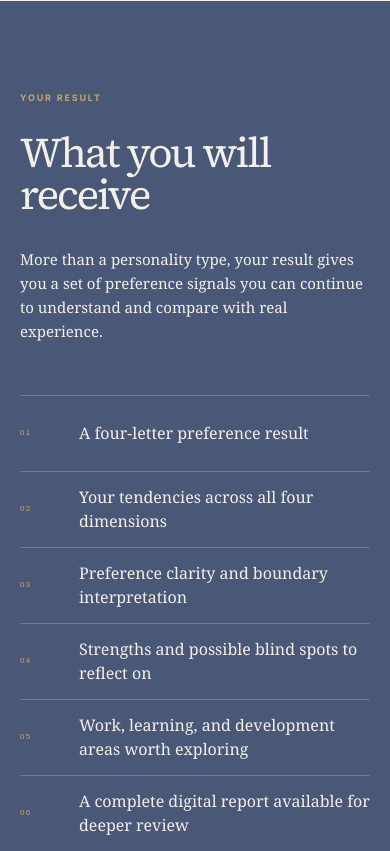
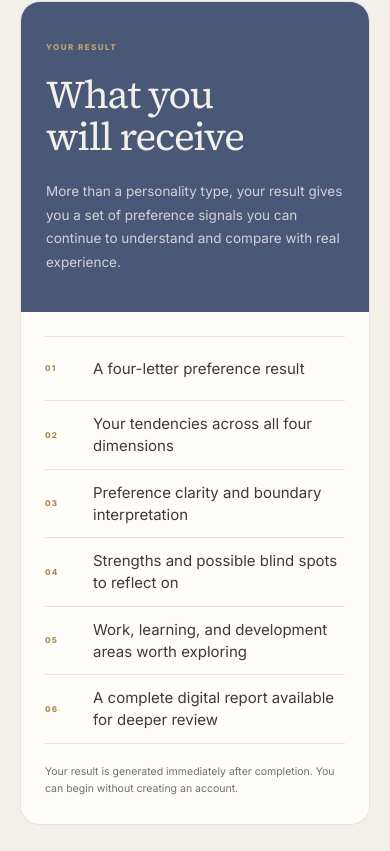
Before and after one commit to sidragon13-cyber/innergeodessa, a Next.js app: page /personality in a window 390 px wide. Shown: the part 2933-3784 px from the top of the page. Built offline with nearby package versions, Linux system fonts and the light colour scheme; no server answers.

Commit message:
style(personality): refine assessment outputs

```diff
--- a/src/components/personality/personality-landing-v1.module.css
+++ b/src/components/personality/personality-landing-v1.module.css
@@ -517,6 +517,143 @@
   display: none;
 }
 
+/* =========================================================
+   What You Will Receive
+   ========================================================= */
+
+.resultSection {
+  padding-top: 0;
+  padding-bottom: 104px;
+}
+
+.resultCard {
+  display: grid;
+  grid-template-columns:
+    minmax(0, 42%)
+    minmax(0, 58%);
+  overflow: hidden;
+  border: 1.5px solid
+    rgba(74, 88, 120, 0.16);
+  border-radius: 24px;
+  background:
+    var(--brand-surface, #ffffff);
+}
+
+.resultSummary {
+  min-width: 0;
+  display: flex;
+  flex-direction: column;
+  justify-content: center;
+  padding:
+    56px
+    clamp(42px, 4vw, 58px);
+  background:
+    var(--brand-primary, #4a5878);
+  color:
+    var(--brand-background, #f3f0ea);
+}
+
+.resultEyebrow {
+  margin: 0 0 20px;
+  color:
+    var(--brand-gold, #c5a36a);
+  font-size: 8px;
+  font-weight: 800;
+  line-height: 1.4;
+  letter-spacing: 0.18em;
+  text-transform: uppercase;
+}
+
+.resultSummary h2 {
+  max-width: 460px;
+  margin: 0;
+  color:
+    var(--brand-background, #f3f0ea);
+  font-family:
+    var(--font-display),
+    "Source Serif 4",
+    Georgia,
+    serif;
+  font-size:
+    clamp(40px, 3.5vw, 52px);
+  font-weight: 400;
+  line-height: 1.06;
+  letter-spacing: -0.035em;
+  text-wrap: balance;
+}
+
+.resultDescription {
+  max-width: 450px;
+  margin: 27px 0 0;
+  color:
+    rgba(248, 245, 237, 0.78);
+  font-size: 14px;
+  line-height: 1.75;
+}
+
+.resultDetails {
+  min-width: 0;
+  padding:
+    38px
+    clamp(36px, 4vw, 54px)
+    30px;
+  background:
+    rgba(255, 253, 250, 0.9);
+}
+
+.resultList {
+  margin: 0;
+  padding: 0;
+  border-top: 1.5px solid
+    rgba(74, 88, 120, 0.14);
+  list-style: none;
+}
+
+.resultList li {
+  min-height: 68px;
+  display: grid;
+  grid-template-columns:
+    44px
+    minmax(0, 1fr);
+  align-items: center;
+  gap: 16px;
+  padding: 12px 0;
+  border-bottom: 1.5px solid
+    rgba(74, 88, 120, 0.14);
+}
+
+.resultList li > span {
+  color:
+    var(--brand-gold-dark, #a98750);
+  font-size: 8px;
+  font-weight: 800;
+  line-height: 1.4;
+  letter-spacing: 0.15em;
+}
+
+.resultList li > p {
+  margin: 0;
+  color:
+    var(--brand-text, #3d3a38);
+  font-family:
+    var(--font-display),
+    "Source Serif 4",
+    Georgia,
+    serif;
+  font-size: 16px;
+  font-weight: 400;
+  line-height: 1.45;
+}
+
+.resultNote {
+  max-width: 590px;
+  margin: 22px 0 0;
+  color:
+    var(--brand-muted, #6f706f);
+  font-size: 10.5px;
+  line-height: 1.65;
+}
+
 @media (max-width: 1050px) {
   .hero {
     grid-template-columns:
@@ -541,6 +678,23 @@
 }
 
 @media (max-width: 900px) {
+  .resultCard {
+    grid-template-columns: 1fr;
+  }
+
+  .resultSummary {
+    min-height: 320px;
+    padding: 48px 42px;
+  }
+
+  .resultDescription {
+    max-width: 620px;
+  }
+
+  .resultDetails {
+    padding: 34px 42px 30px;
+  }
+
   .dimensionsHeading {
     grid-template-columns: 1fr;
     align-items: start;
@@ -580,6 +734,52 @@
 }
 
 @media (max-width: 700px) {
+  .resultSection {
+    padding-right: 20px;
+    padding-bottom: 82px;
+    padding-left: 20px;
+  }
+
+  .resultCard {
+    border-radius: 20px;
+  }
+
+  .resultSummary {
+    min-height: 0;
+    padding: 40px 25px 38px;
+  }
+
+  .resultSummary h2 {
+    font-size:
+      clamp(36px, 10vw, 46px);
+    line-height: 1.08;
+  }
+
+  .resultDescription {
+    margin-top: 22px;
+    font-size: 13.5px;
+  }
+
+  .resultDetails {
+    padding: 24px 24px 26px;
+  }
+
+  .resultList li {
+    min-height: 64px;
+    grid-template-columns:
+      36px
+      minmax(0, 1fr);
+    gap: 12px;
+  }
+
+  .resultList li > p {
+    font-size: 15px;
+  }
+
+  .resultNote {
+    margin-top: 19px;
+  }
+
   .dimensionsSection {
     padding-top: 76px;
     padding-right: 20px;
--- a/src/components/personality/personality-landing.tsx
+++ b/src/components/personality/personality-landing.tsx
@@ -207,10 +207,14 @@ export function PersonalityLanding() {
         </div>
       </Container>
 
-      <section className="result-section">
-        <Container className="result-inner">
-          <div className="result-heading">
-            <p className="eyebrow">
+      <Container
+        as="section"
+        size="wide"
+        className={styles.resultSection}
+      >
+        <div className={styles.resultCard}>
+          <div className={styles.resultSummary}>
+            <p className={styles.resultEyebrow}>
               {dictionary.result.eyebrow}
             </p>
 
@@ -218,29 +222,32 @@ export function PersonalityLanding() {
               {dictionary.result.title}
             </h2>
 
-            <p>
+            <p className={styles.resultDescription}>
               {dictionary.result.description}
             </p>
           </div>
 
-          <ol className="result-list">
+          <div className={styles.resultDetails}>
+            <ol className={styles.resultList}>
               {dictionary.result.items.map(
                 (detail, index) => (
                   <li key={detail}>
                     <span>
                       {String(index + 1).padStart(2, "0")}
                     </span>
-                  {detail}
+
+                    <p>{detail}</p>
                   </li>
                 ),
               )}
             </ol>
 
-          <p className="result-note">
+            <p className={styles.resultNote}>
               {dictionary.result.note}
             </p>
+          </div>
+        </div>
       </Container>
-      </section>
 
       <Container
         as="section"
```
Lines whose indentation alone changed are shown as unchanged.
